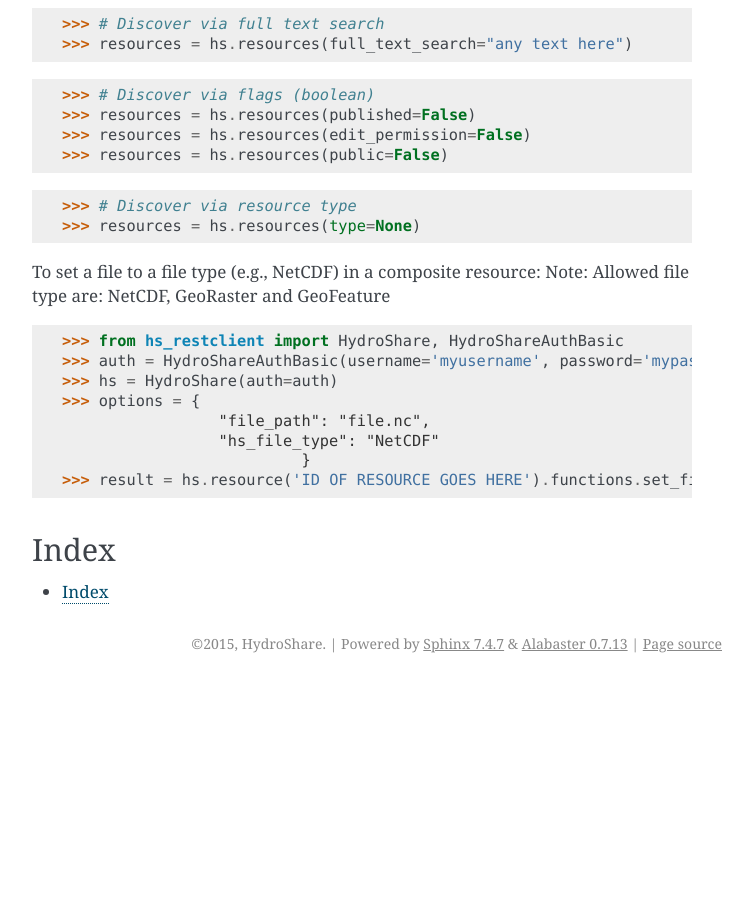
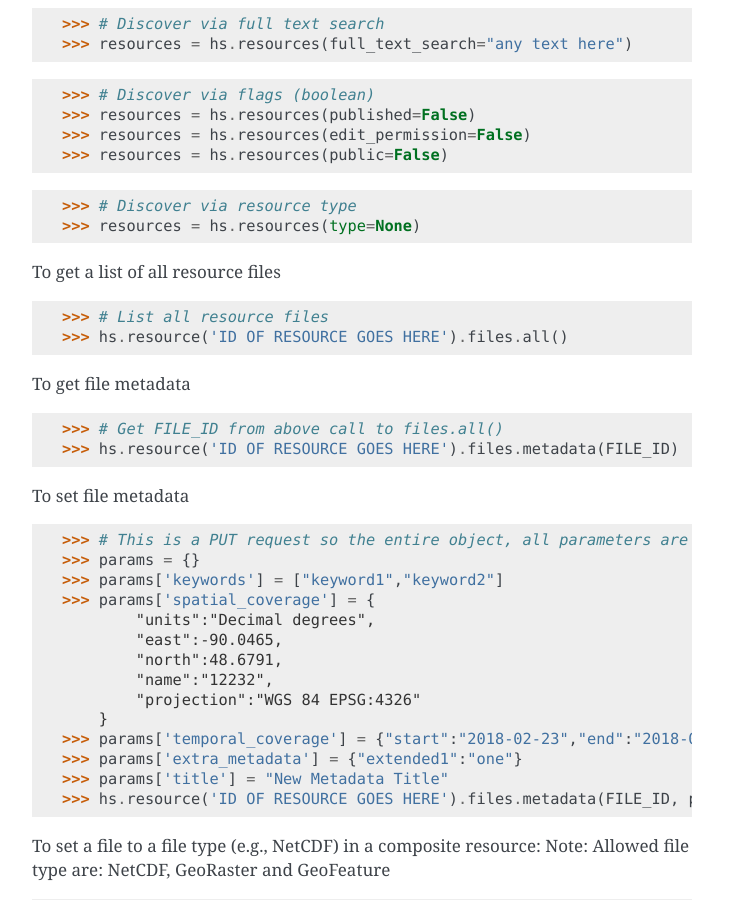
Before and after one commit to hydroshare/hs_restclient, a Sphinx documentation site: the page built from docs/index.rst, in a window 1280 px wide and 900 px high, scrolled down 8658 px. Shown: the whole window, without its empty margins (388-1140 px from the left). Built offline with Sphinx 7.4.7, drawn with Linux system fonts in a browser that asks for light colours; before the commit the page ends 9341 px from its top, so only the background shows below that.

Commit message:
Doc Updates

```diff
--- a/docs/index.rst
+++ b/docs/index.rst
@@ -419,6 +419,33 @@ To discover resources via other parameters
     >>> # Discover via resource type
     >>> resources = hs.resources(type=None)
 
+To get a list of all resource files
+
+    >>> # List all resource files
+    >>> hs.resource('ID OF RESOURCE GOES HERE').files.all()
+
+To get file metadata
+
+    >>> # Get FILE_ID from above call to files.all()
+    >>> hs.resource('ID OF RESOURCE GOES HERE').files.metadata(FILE_ID)
+
+To set file metadata
+
+    >>> # This is a PUT request so the entire object, all parameters are overwritten
+    >>> params = {}
+    >>> params['keywords'] = ["keyword1","keyword2"]
+    >>> params['spatial_coverage'] = {
+            "units":"Decimal degrees",
+            "east":-90.0465,
+            "north":48.6791,
+            "name":"12232",
+            "projection":"WGS 84 EPSG:4326"
+        }
+    >>> params['temporal_coverage'] = {"start":"2018-02-23","end":"2018-02-29"}
+    >>> params['extra_metadata'] = {"extended1":"one"}
+    >>> params['title'] = "New Metadata Title"
+    >>> hs.resource('ID OF RESOURCE GOES HERE').files.metadata(FILE_ID, params)
+
 To set a file to a file type (e.g., NetCDF) in a composite resource:
 Note: Allowed file type are: NetCDF, GeoRaster and GeoFeature
 
```
